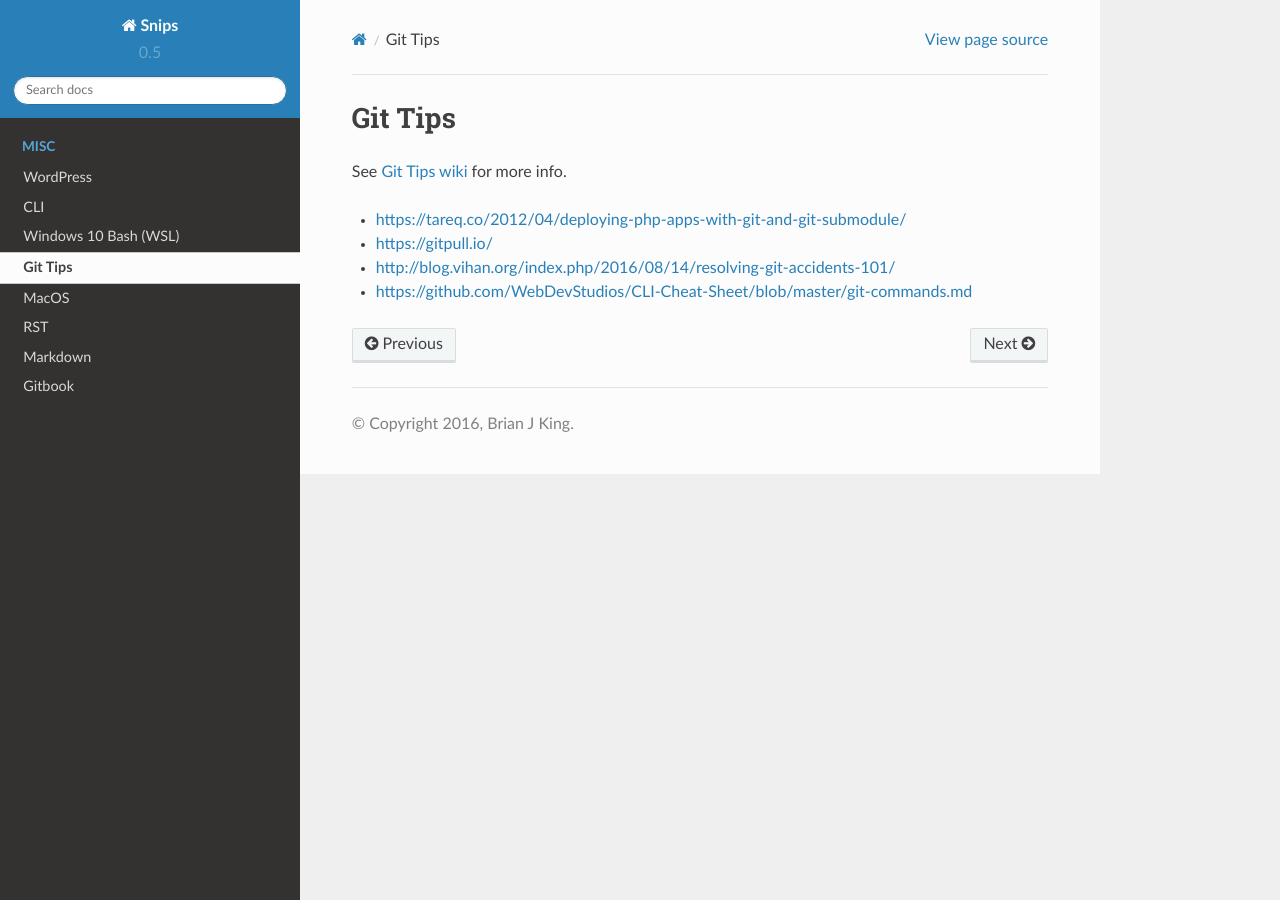
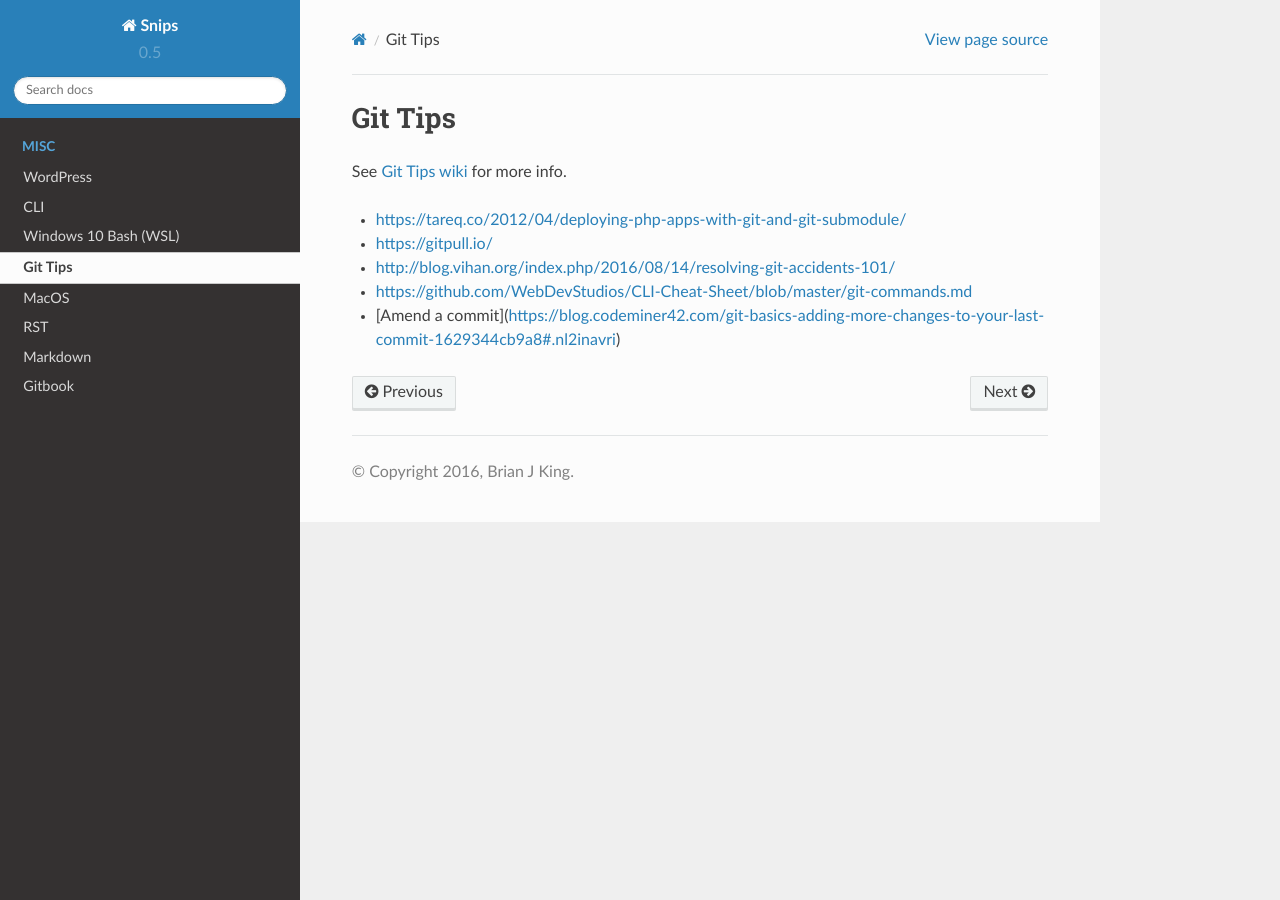
Before and after one commit to brianjking/knowledge, a Sphinx documentation site: the page built from source/git-tips.rst, in a window 1280 px wide. Built offline with Sphinx 7.4.7 and the Read the Docs theme 2.0.0, drawn with Linux system fonts in a browser that asks for light colours; formulas are drawn with MathJax 3.

Commit message:
Update git-tips.rst

```diff
--- a/source/git-tips.rst
+++ b/source/git-tips.rst
@@ -7,3 +7,4 @@ See `Git Tips wiki <https://github.com/bootstraponline/meta/wiki/Simple-Git>`_ f
 * https://gitpull.io/
 * http://blog.vihan.org/index.php/2016/08/14/resolving-git-accidents-101/
 * https://github.com/WebDevStudios/CLI-Cheat-Sheet/blob/master/git-commands.md
+* [Amend a commit](https://blog.codeminer42.com/git-basics-adding-more-changes-to-your-last-commit-1629344cb9a8#.nl2inavri)
```
